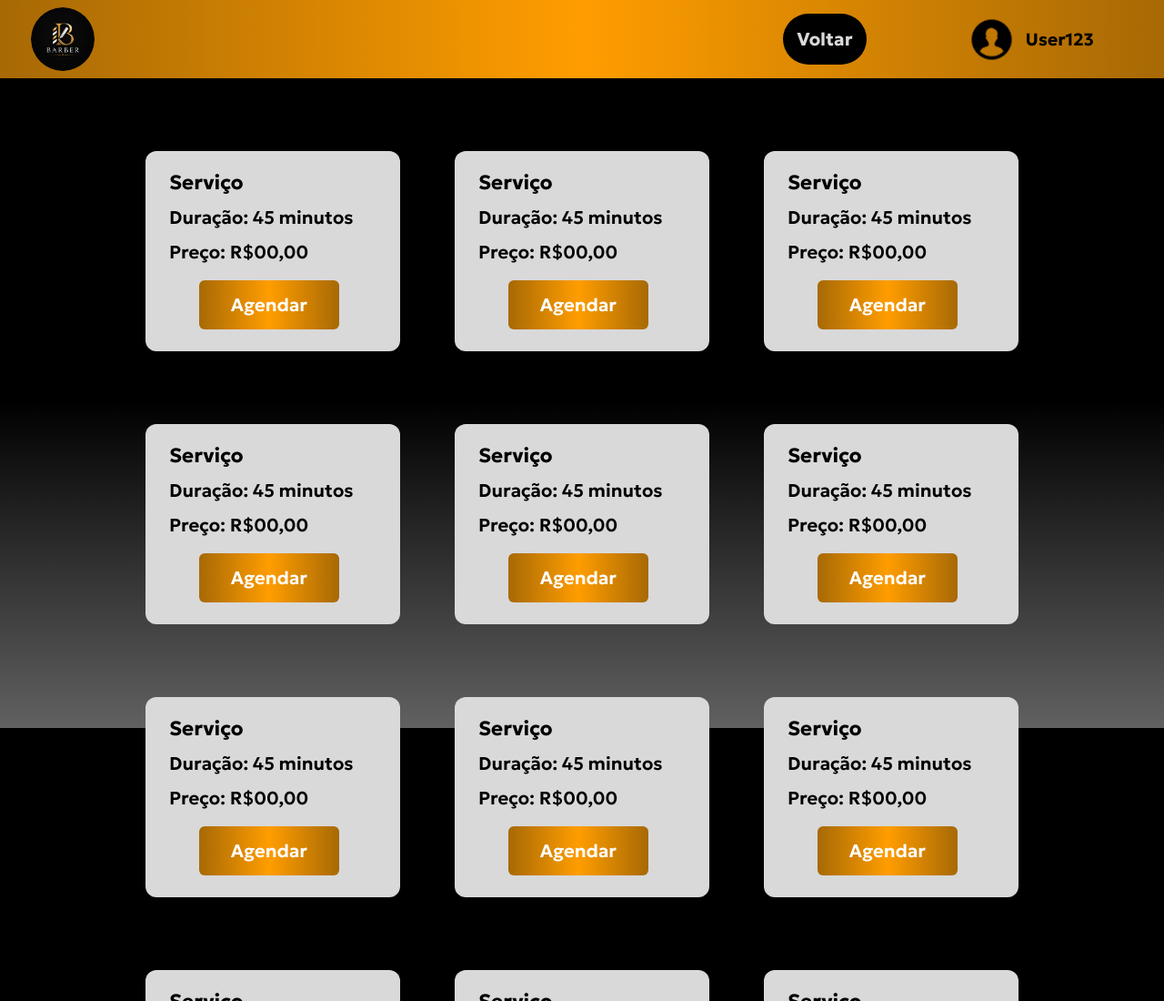
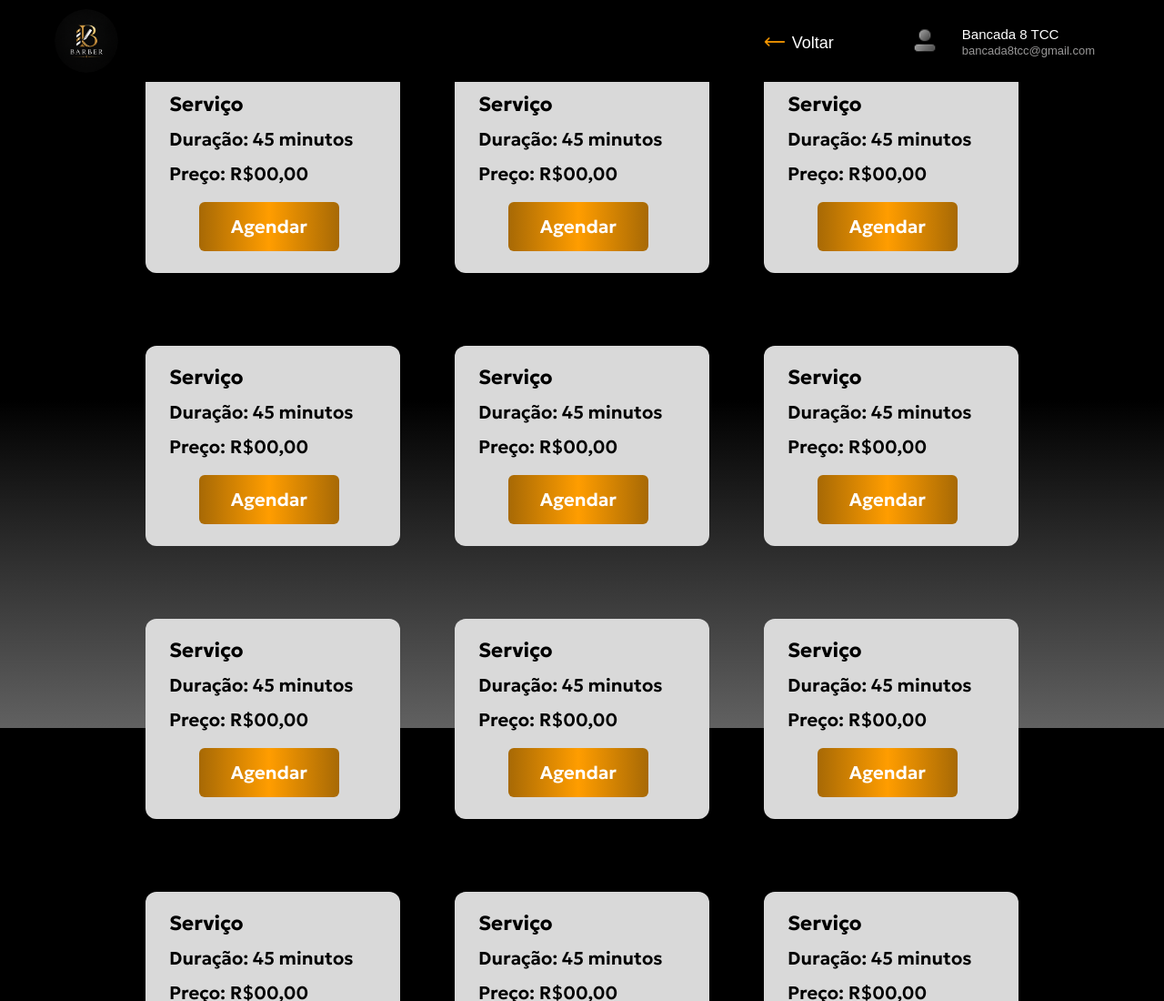
Before and after one commit to vittigabr/projeto-colaborativo-BarbeariaSaaS, a plain HTML site: page ProjetoSaaS/Tela-Serviços/Serviço.html in a window 1280 px wide. Shown: the top 1100 px of the page at 91% size. Drawn offline with Linux system fonts and the light colour scheme.

Commit message:
melhorias...

```diff
--- a/ProjetoSaaS/Tela-Serviços/Serviço.html
+++ b/ProjetoSaaS/Tela-Serviços/Serviço.html
@@ -12,20 +12,37 @@
 </head>
 <body>
     <header>
-        <nav class="nav-img-logo">
-            <img class="img-logo" src="../imagens/logos/ChatGPT Image 2 de abr. de 2026, 13_29_20 2@2x.png" alt="Logo">
-        </nav>
-        <div class="div-img-profile">
-            <div class="div-agendamento">
-                <a href="../TelaAgendamentoReserva/index.html"><h4 class="h4-profile">Voltar</h4></a>
+
+        <img class="logo" src="../imagens/logos/ChatGPT Image 2 de abr. de 2026, 13_29_20 2@2x.png" alt="logo">
+
+
+        <div class="botao-voltar">
+            <a href="../Tela-Cadastro-Feito/login-feito.html">
+                <img src="../imagens/icons8-seta-esquerda-30 (1).png" alt="">
+                Voltar
+            </a>
+        </div>
+
+        <div class="HeadCont" tabindex="0">
+            <img src="../imagens/logos/icons8-usuário-24.png" alt="">
+            <div class="usuario">
+                <p class="nome">Bancada 8 TCC</p>
+                <p class="email-nome">bancada8tcc@gmail.com</p>
             </div>
-            <div class="div-profile">
-                <a class="div-profile" href="../Tela-Home/home.html">
-                    <img class="img-profile" src="../imagens/logos/Profile.png" alt="Profile">
-                    <p class="p-profile">User123</p>
+
+
+            <div class="dropdown-perfil">
+                <div class="dropdown-header">
+                    <p class="drop-nome">Bancada 8 TCC</p>
+                    <p class="drop-email">bancada8tcc@gmail.com</p>
+                </div>
+                <div class="dropdown-divider"></div>
+                <a href="../Tela-Home/home.html" class="dropdown-item sair">
+                    <img src="../imagens/imagens-login/icons8-porta-aberta-50.png" alt=""> Sair
                 </a>
             </div>
         </div>
+
     </header>
 
     <!-- 1 FILEIRA -->
--- a/ProjetoSaaS/Tela-Serviços/style.css
+++ b/ProjetoSaaS/Tela-Serviços/style.css
@@ -15,75 +15,170 @@ body {
     background-repeat: no-repeat;
 }
 
-header {
-    background-image: linear-gradient(to left, #a76905, #ff9d00, #a76905);
-    display: flex;
-    align-items: center;
-    padding: 8px;
+header{
+    width:100%;
+    padding:10px 60px;
+    display:flex;
+    justify-content:space-between;
+    align-items:center;
+    background:rgb(0, 0, 0);
+    backdrop-filter:blur(10px);
+    position:fixed;
+    top:0;
+    z-index:1000;
 }
 
-a {
-    text-decoration: none;
+.logo{
+    width:70px;
+    border-radius:50%;
 }
 
-.nav-img-logo {
-    display: flex;
-    justify-content: flex-start;
-    margin-left: 2%;
-}
-
-.div-img-profile {
+.botao-voltar {
     display: flex;
     align-items: center;
     margin-left: auto;
-    margin-right: 5%;
-    gap: 30px;
+    margin-right: 60px;
+    border: 1px solid transparent;
+    padding: 1px 14px 16px 16px;
+    border-radius: 12px;
+    transition: 0.2s;
 }
 
-.img-logo {
-    width: 70px;
-    border-radius: 40px;
-    margin-left: 1%;
+.botao-voltar:hover {
+    border: 1px solid #3a3a3a;
+    background-color: #3a3a3a;
 }
 
-.div-profile {
+.botao-voltar img {
+    position: relative;
+    right: 2px;
+    top: 5px;
+    width: 24px;
+}
+
+.botao-voltar a {
+    text-decoration: none;
+    color: #ffffff;
+    font-size: 18px;
+    position: relative;
+    top: 6px;
+}
+
+.HeadCont{
     display: flex;
     align-items: center;
-    margin-left: 40px;
-    gap: 4px;
-    text-decoration: none;
-    color: #000;
+    gap: 20px;
+    position: relative;
+    cursor: pointer;
+    padding: 6px 10px;
+    border-radius: 8px;
+    transition: 0.2s;
+    outline: none;
 }
 
-.img-profile {
-    width: 55px;
+.HeadCont:hover {
+    background: rgba(255, 255, 255, 0.07);
 }
 
-.h4-profile {
-    color: #D9D9D9;
-    font-family: "Geologica", sans-serif;
-    font-weight: 100px;
-    text-decoration: none;
-    border-radius: 30px;
-    padding: 15px;
-    background-color: #000;
-    font-size: 20px;
+.HeadCont img{
+    width: 30px;
+    height: 30px;
 }
 
-.h4-profile:hover{
-    color:#A9A9A9;
-    background-image: #333333;
-    cursor: pointer;
+.HeadCont .nome {
+    color: white;
+    font-size: 15px;
+    font-family: "Instrument Sans",sans-serif;
 }
 
-.p-profile {
-    font-size: 19px;
-    font-weight: bold;
+.HeadCont .email-nome {
+    color: #989797;
+    font-size: 13px;
+    font-family: "Instrument Sans",sans-serif;
 }
 
-.div-agendamento {
+/* Dropdown perfil */
+.dropdown-perfil {
+    display: none;
+    position: absolute;
+    top: calc(100% + 12px);
+    right: 0;
+    background: #1f1e1e;
+    border: 1px solid #3a3a3a;
+    border-radius: 10px;
+    min-width: 210px;
+    z-index: 9999;
+    overflow: hidden;
+}
+
+.HeadCont:focus .dropdown-perfil,
+.HeadCont:focus-within .dropdown-perfil {
+    display: block;
+}
+
+.dropdown-header {
+    padding: 14px 16px 10px;
+    border-bottom: 1px solid #3a3a3a;
+}
+
+.drop-nome {
+    color: white !important;
+    font-size: 14px !important;
+    font-weight: 600;
+    margin: 0 !important;
+}
+
+.drop-email {
+    color: #989797 !important;
+    font-size: 12px !important;
+    margin-top: -10px !important;
+}
+
+.dropdown-item {
     display: flex;
     align-items: center;
+    gap: 10px;
+    padding: 12px 16px;
+    color: #cccccc;
+    font-size: 14px;
+    text-decoration: none;
+    font-family: "Instrument Sans", sans-serif;
+    transition: 0.2s;
+}
+
+.dropdown-item img {
+    width: 18px;
+    height: 18px;
+}
+
+.dropdown-item:hover {
+    background: rgba(255, 255, 255, 0.06);
+    color: white;
+}
+
+.dropdown-item.sair {
+    color: #ffffff;
+}
+
+.dropdown-item.sair:hover {
+    background: rgba(240, 100, 100, 0.08);
+    color: #ff8a8a;
+}
+
+.dropdown-divider {
+    height: 1px;
+    background: #3a3a3a;
+    margin: 2px 0;
+}
+
+.nome {
+    position: relative;
+    top: 6px;
+}
+
+.email-nome {
+    position: relative;
+    top: -4px;
 }
 
 /* Tela Body */
--- a/ProjetoSaaS/TelaAgendamentoReserva/style.css
+++ b/ProjetoSaaS/TelaAgendamentoReserva/style.css
@@ -22,6 +22,7 @@ body {
     background-repeat: no-repeat;
     overflow: hidden;
 }
+
 
 header{
     width:100%;
@@ -179,6 +180,17 @@ header{
     margin: 2px 0;
 }
 
+.nome {
+    position: relative;
+    top: 1px;
+    right: 20px;
+}
+
+.email-nome {
+    position: relative;
+    top: -4px;
+}
+
 main {
     padding-top: 160px;
     display: flex;
```
